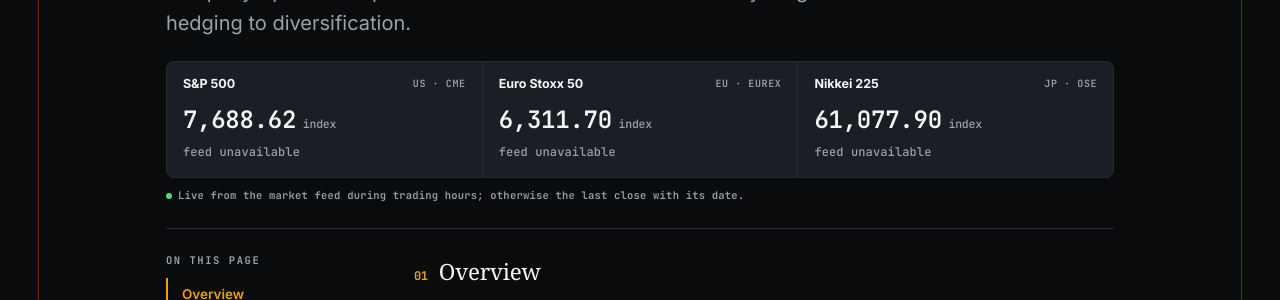
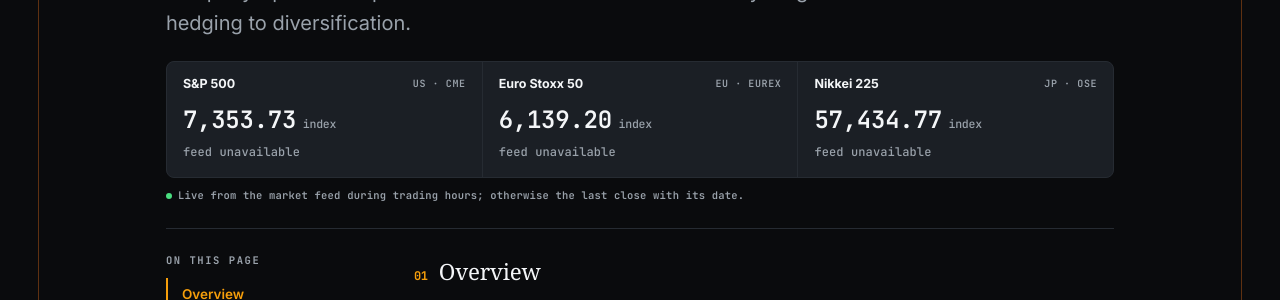
Before and after one commit to maverickrocx/RiskMaverick, a Jekyll site: the page built from markets/equities.md, in a window 1280 px wide and 900 px high. Shown: the part 290-590 px from the top of the window. Built offline with Jekyll 4.4.1, drawn with Linux system fonts in a browser that asks for light colours; some web fonts are replaced.

Commit message:
chore(marks): daily benchmark refresh from primary sources

```diff
--- a/_data/marks.yml
+++ b/_data/marks.yml
@@ -2,8 +2,8 @@
 # Each mark carries the date and publisher it came from.
 
 brent:
-  price: "$97.11"
-  asof: "5 Nov 2026"
+  price: "$98.32"
+  asof: "6 Nov 2026"
   source: "market feed"
 brent_spot:
   price: "$91.84"
@@ -14,7 +14,7 @@ brent_wti:
   asof: "4 Nov 2026"
   source: "derived"
 corn:
-  price: "$4.40"
+  price: "$4.41"
   asof: "6 Nov 2026"
   source: "CBOT via Yahoo"
 de_da:
@@ -26,67 +26,67 @@ de_da:
   points: 96
 estr:
   price: "2.442%"
-  asof: "4 Nov 2026"
+  asof: "5 Nov 2026"
   source: "ECB"
 eua:
-  price: "€90.01"
-  asof: "5 Nov 2026"
+  price: "€87.51"
+  asof: "6 Nov 2026"
   source: "EEX auction"
 eurusd:
-  price: "1.1219"
-  asof: "5 Nov 2026"
+  price: "1.1163"
+  asof: "6 Nov 2026"
   source: "market feed"
 fed_target:
   price: "3.75–4.00%"
-  asof: "5 Nov 2026"
+  asof: "6 Nov 2026"
   source: "Federal Reserve"
 gbpusd:
-  price: "1.3462"
-  asof: "5 Nov 2026"
+  price: "1.3386"
+  asof: "6 Nov 2026"
   source: "market feed"
 gold:
-  price: "$4,125.90"
-  asof: "5 Nov 2026"
+  price: "$4,069.20"
+  asof: "6 Nov 2026"
   source: "market feed"
 henry_hub:
   price: "$2.61"
   asof: "4 Nov 2026"
   source: "EIA"
 lme_al:
-  price: "$3,135"
-  asof: "4 Nov 2026"
+  price: "$3,160"
+  asof: "5 Nov 2026"
   source: "LME"
 lme_cu:
-  price: "$14,201"
-  asof: "4 Nov 2026"
+  price: "$14,110"
+  asof: "5 Nov 2026"
   source: "LME"
 n225:
-  price: "61,077.90"
-  asof: "5 Nov 2026"
+  price: "57,434.77"
+  asof: "6 Nov 2026"
   source: "market feed"
 rggi:
   price: "$37.65"
   asof: "Auction 73, Sep 2026"
   source: "RGGI"
 sofr:
-  price: "3.94%"
-  asof: "4 Nov 2026"
+  price: "3.92%"
+  asof: "5 Nov 2026"
   source: "NY Fed"
 soybeans:
-  price: "$11.89"
+  price: "$11.90"
   asof: "6 Nov 2026"
   source: "CBOT via Yahoo"
 sp500:
-  price: "7,688.62"
-  asof: "4 Nov 2026"
+  price: "7,353.73"
+  asof: "5 Nov 2026"
   source: "market feed"
 stoxx50:
-  price: "6,311.70"
-  asof: "5 Nov 2026"
+  price: "6,139.20"
+  asof: "6 Nov 2026"
   source: "market feed"
 ttf:
-  price: "€89.64"
-  asof: "5 Nov 2026"
+  price: "€88.63"
+  asof: "6 Nov 2026"
   source: "ICE Endex via Yahoo"
 us10y:
   price: "4.84%"
@@ -101,11 +101,11 @@ us30y:
   asof: "5 Nov 2026"
   source: "US Treasury"
 usdjpy:
-  price: "158.44"
-  asof: "5 Nov 2026"
+  price: "158.32"
+  asof: "6 Nov 2026"
   source: "market feed"
 wheat:
-  price: "$5.95"
+  price: "$5.89"
   asof: "6 Nov 2026"
   source: "CBOT via Yahoo"
 wti:
```
